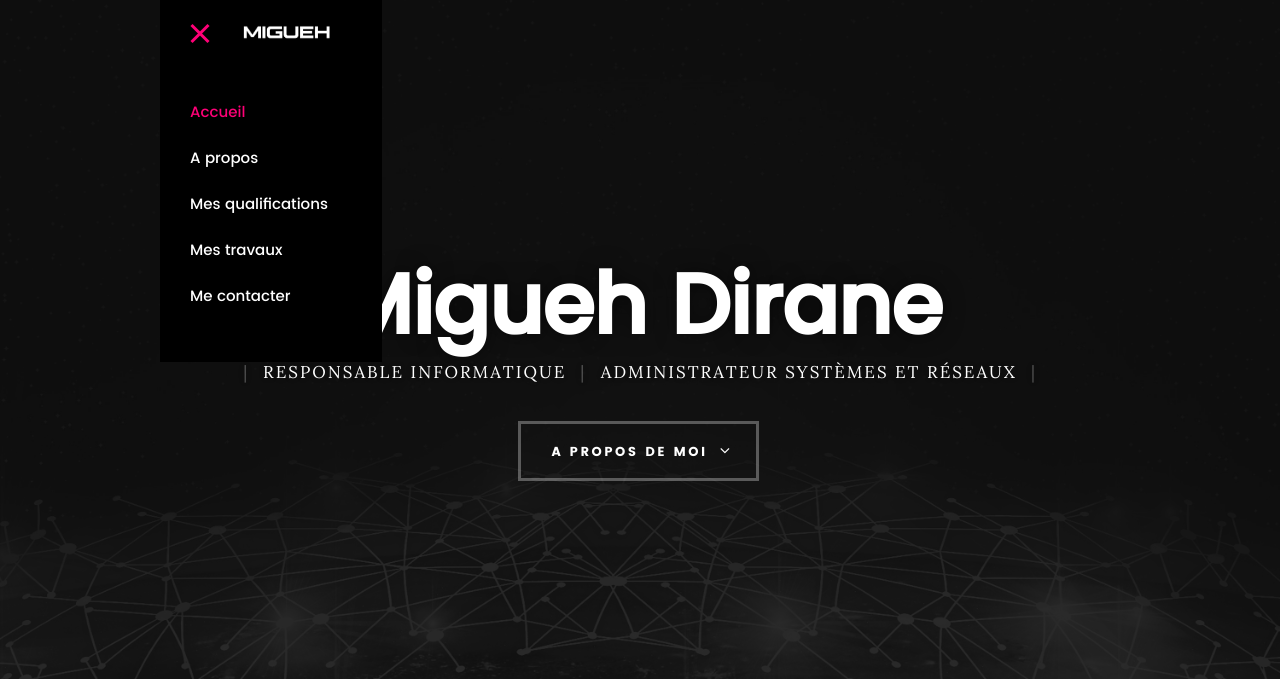
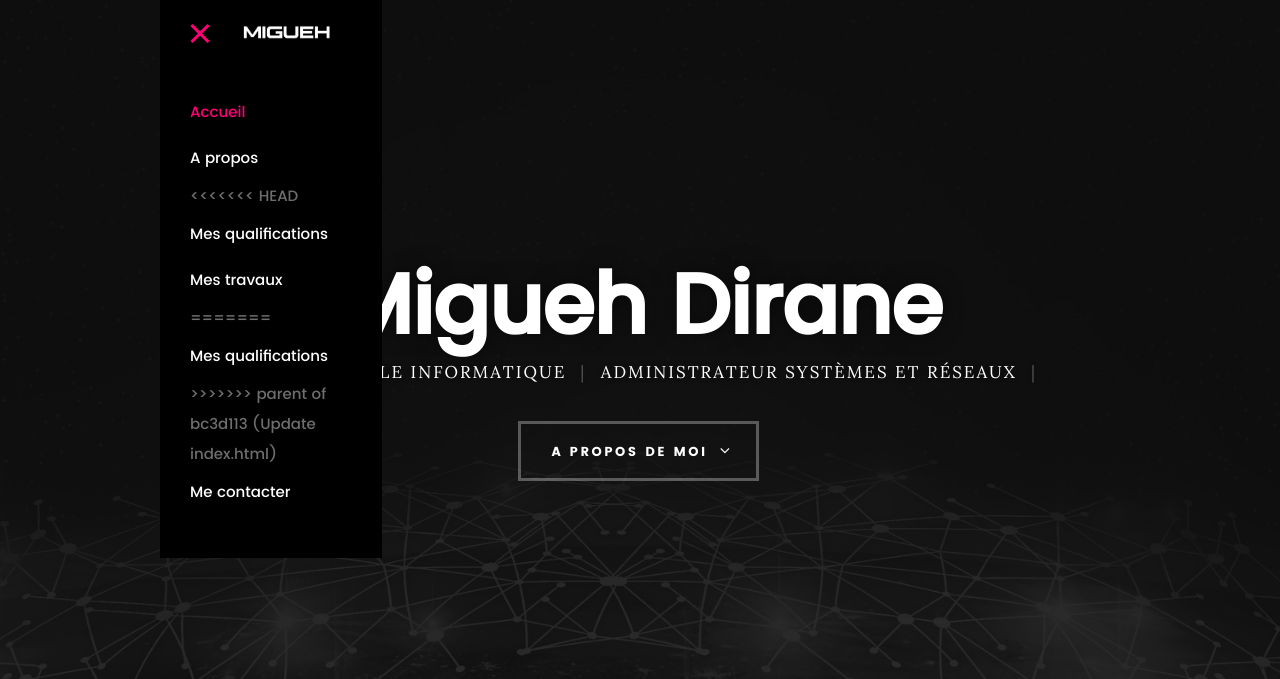
Before and after one commit to migueh-dirane/migueh-dirane.github.io, a plain HTML site: page index.html in a window 1280 px wide. Both pictures are taken after a click on the link "Menu". Shown: the top 679 px of the page. Drawn offline with Linux system fonts and the light colour scheme; files whose address does not match are found by name.

Commit message:
Update index.html

```diff
--- a/index.html
+++ b/index.html
@@ -50,8 +50,12 @@
 					<ul class="main-navigation">
 						<li class="current"><a class="smoothscroll"  href="#intro" title="">Accueil</a></li>
 						<li><a class="smoothscroll"  href="#about" title="">A propos</a></li>
+<<<<<<< HEAD
 						<li><a class="smoothscroll"  href="#qualification" title="">Mes qualifications</a></li>
 						<li><a class="smoothscroll"  href="#travaux" title="">Mes travaux</a></li>
+=======
+						<li><a class="smoothscroll"  href="#resume" title="">Mes qualifications</a></li>
+>>>>>>> parent of bc3d113 (Update index.html)
 						<li><a class="smoothscroll"  href="#footer" title="">Me contacter</a></li>
 					</ul>
 				</nav>
```
